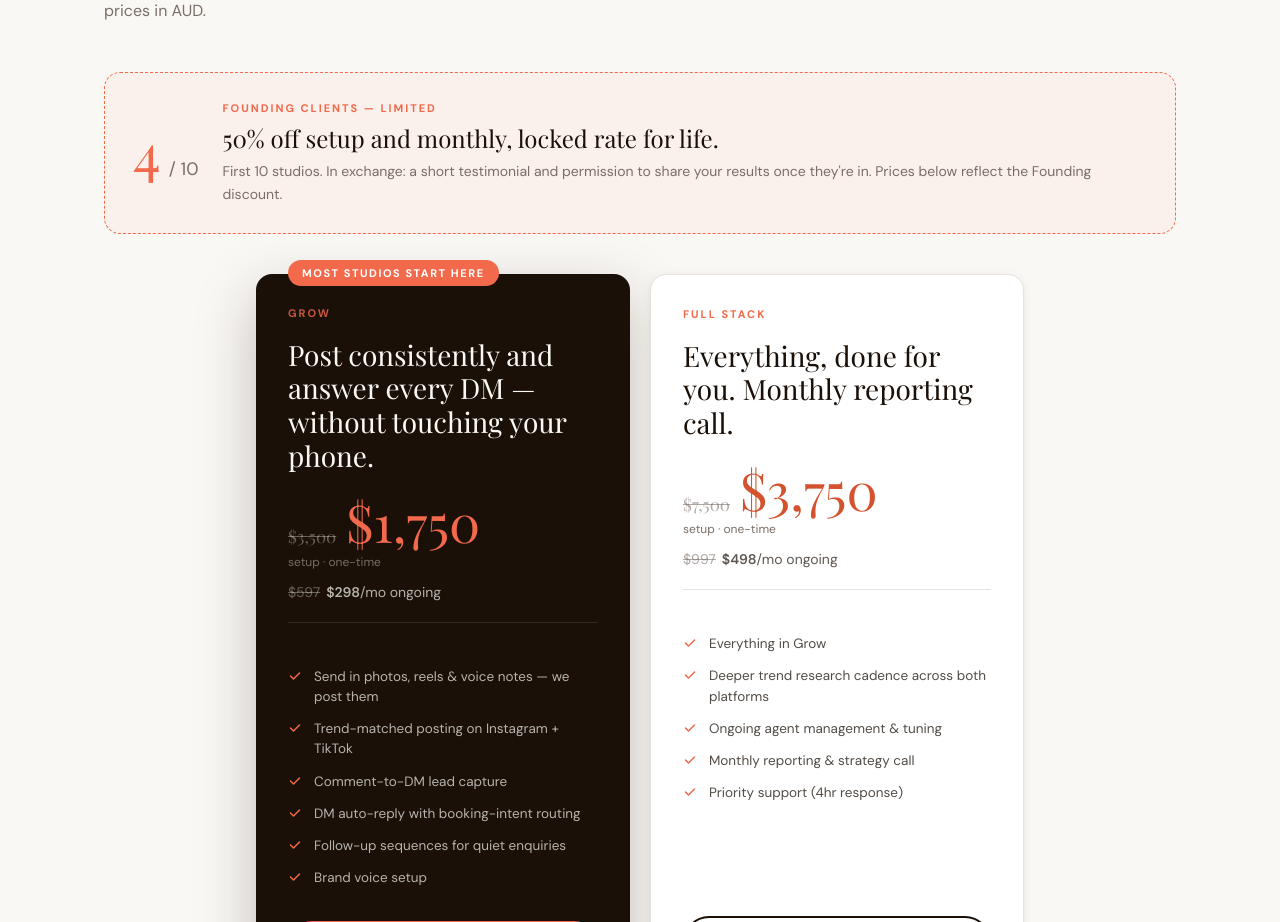
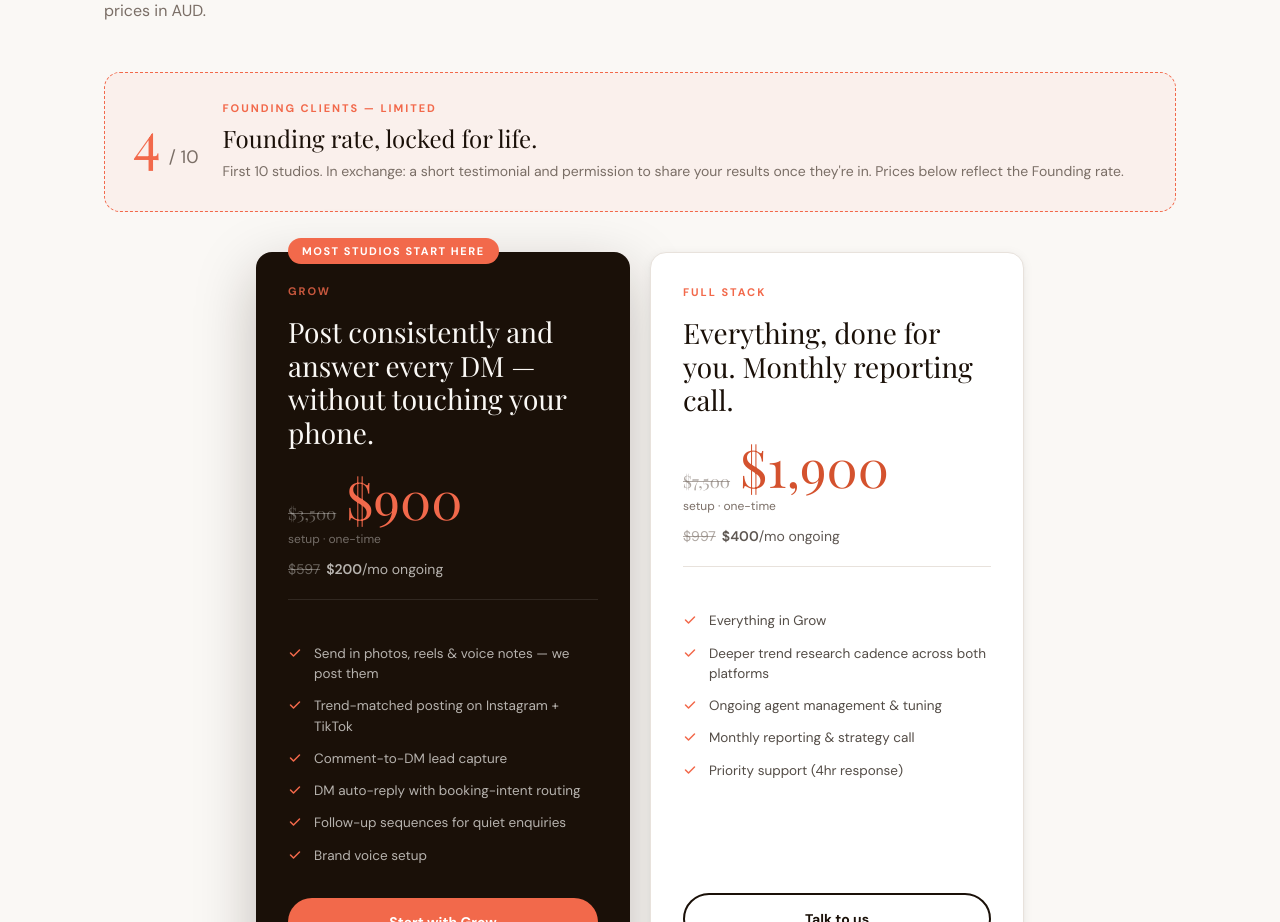
Before and after one commit to jasperschreiber0/kaspr-site, a Next.js app: page / in a window 1280 px wide. Shown: the part 6480-7402 px from the top of the page. Built offline with nearby package versions, Linux system fonts and the light colour scheme; a web font is replaced by a local one.

Commit message:
Lower founding-cohort pricing to reduce sticker shock
Grow: $1,750/$298 -> $900/$200. Full Stack: $3,750/$498 -> $1,900/$400.
Original (struck-through) anchor prices are unchanged. The discount is
no longer a flat 50%, so the banner copy no longer claims a specific
percentage.

```diff
--- a/components/Pricing.tsx
+++ b/components/Pricing.tsx
@@ -5,9 +5,9 @@ const PLANS = [
     name: "Grow",
     outcome: "Post consistently and answer every DM — without touching your phone.",
     setup: "$3,500",
-    setupFounding: "$1,750",
+    setupFounding: "$900",
     monthly: "$597",
-    monthlyFounding: "$298",
+    monthlyFounding: "$200",
     features: [
       "Send in photos, reels & voice notes — we post them",
       "Trend-matched posting on Instagram + TikTok",
@@ -24,9 +24,9 @@ const PLANS = [
     name: "Full Stack",
     outcome: "Everything, done for you. Monthly reporting call.",
     setup: "$7,500",
-    setupFounding: "$3,750",
+    setupFounding: "$1,900",
     monthly: "$997",
-    monthlyFounding: "$498",
+    monthlyFounding: "$400",
     features: [
       "Everything in Grow",
       "Deeper trend research cadence across both platforms",
@@ -74,12 +74,12 @@ export function Pricing() {
                 Founding Clients — limited
               </p>
               <h3 className="font-serif text-xl md:text-2xl text-espresso mb-1.5">
-                50% off setup and monthly, locked rate for life.
+                Founding rate, locked for life.
               </h3>
               <p className="text-sm text-mid leading-relaxed">
                 First 10 studios. In exchange: a short testimonial and
                 permission to share your results once they're in. Prices
-                below reflect the Founding discount.
+                below reflect the Founding rate.
               </p>
             </div>
           </div>
```
